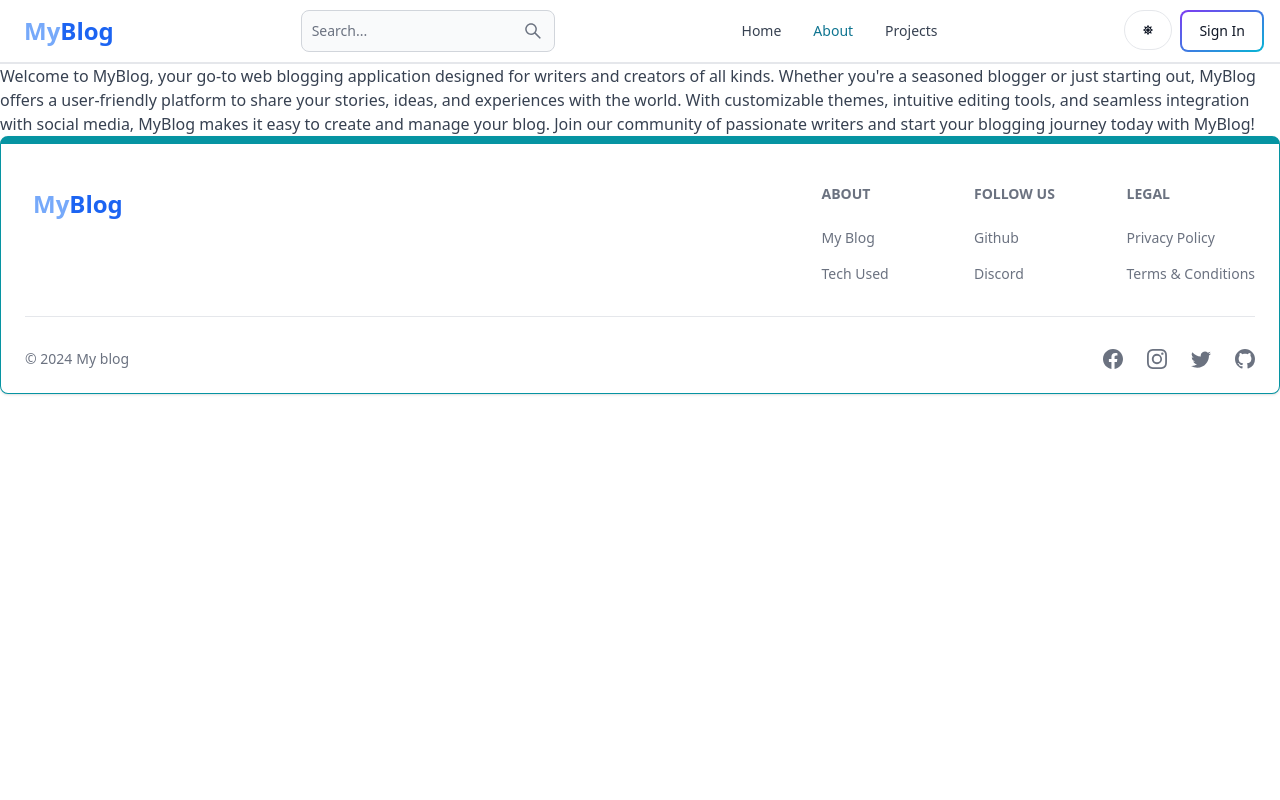
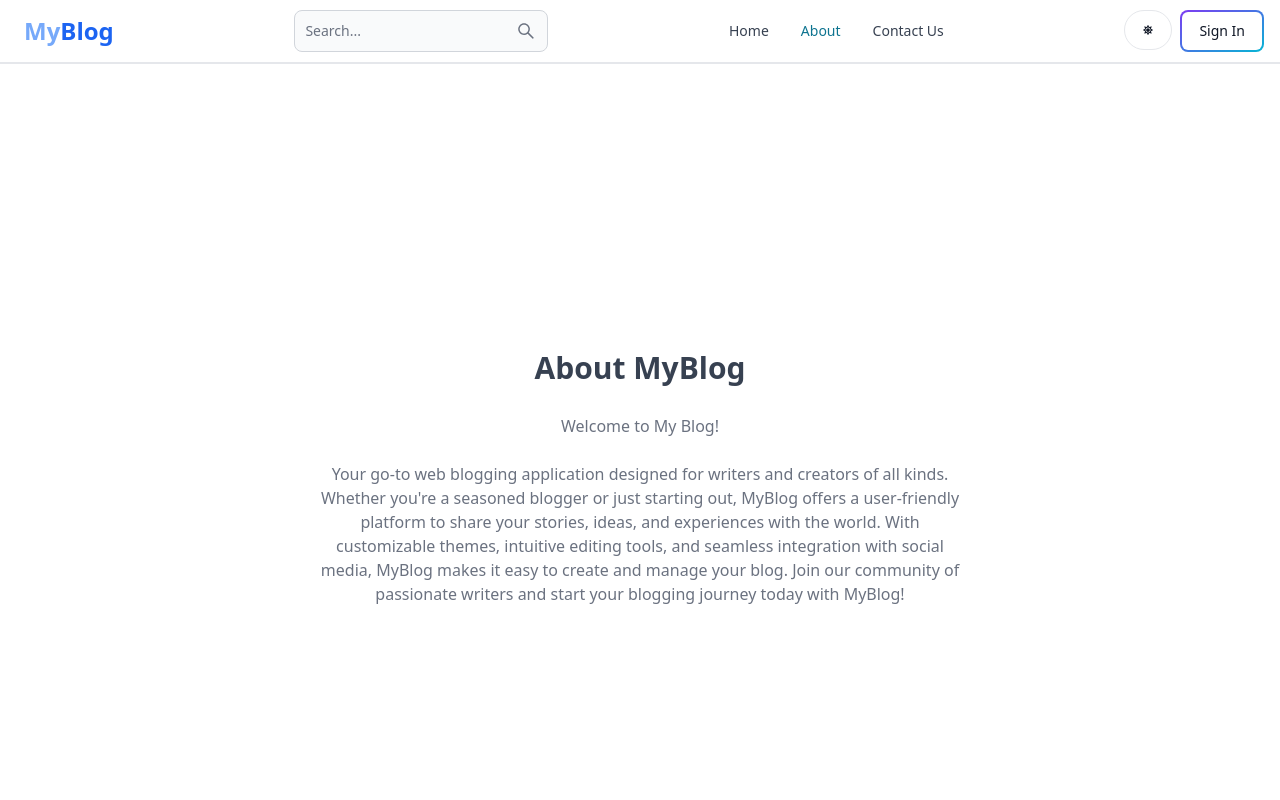
Before and after one commit to Xessankit13/Mern-Blog, a React (Vite) app in the folder client/: page /about in a window 1280 px wide. Shown: the top 800 px of the page. Built offline with nearby package versions, Linux system fonts and the light colour scheme; no server answers.

Commit message:
Pre installation

```diff
--- a/client/src/App.jsx
+++ b/client/src/App.jsx
@@ -12,6 +12,7 @@ import { Link } from "react-router-dom";
 import OnlyAdminPrivateRoute from "./components/OnlyAdminPrivateRoute";
 import UpdatePost from "./pages/UpdatePost";
 import PostPage from "./pages/PostPage";
+import { Contact } from "./pages/Contact";
 export default function App() {
   return (
     <BrowserRouter className="text-3xl font-bold underline">
@@ -21,6 +22,7 @@ export default function App() {
         <Route path="/about" element={<About />} />
         <Route path="/sign-in" element={<SignIn />} />
         <Route path="/sign-up" element={<SignUp />} />
+        <Route path="/contact" element={<Contact/>} />
 
         <Route element={<PrivateRoute />}>
           <Route path="/dashboard" element={<Dashboard />} />
--- a/client/src/components/Header.jsx
+++ b/client/src/components/Header.jsx
@@ -92,7 +92,7 @@ export default function Header() {
           <Link to="/about">About</Link>
         </Navbar.Link>
         <Navbar.Link active={path === "/projects"} as={"div"}>
-          <Link to="/projects">Projects</Link>
+          <Link to="/conatct">Contact Us</Link>
         </Navbar.Link>
       </Navbar.Collapse>
     </Navbar>
--- a/client/src/pages/About.jsx
+++ b/client/src/pages/About.jsx
@@ -2,14 +2,30 @@ import React from "react";
 
 export const About = () => {
   return (
-    <div>
-      Welcome to MyBlog, your go-to web blogging application designed for
-      writers and creators of all kinds. Whether you're a seasoned blogger or
-      just starting out, MyBlog offers a user-friendly platform to share your
-      stories, ideas, and experiences with the world. With customizable themes,
-      intuitive editing tools, and seamless integration with social media,
-      MyBlog makes it easy to create and manage your blog. Join our community of
-      passionate writers and start your blogging journey today with MyBlog!
+    <div className="min-h-screen flex items-center justify-center">
+      <div className="max-w-2xl mx-auto p-3 text-center">
+        <div>
+          <h1 className="text-3xl font font-semibold text-center my-7">
+            About MyBlog
+          </h1>
+          <div className="text-md text-gray-500 flex flex-col gap-6">
+            <p>Welcome to My Blog!</p>
+
+
+
+            <p>
+              Your go-to web blogging application designed
+              for writers and creators of all kinds. Whether you're a seasoned
+              blogger or just starting out, MyBlog offers a user-friendly
+              platform to share your stories, ideas, and experiences with the
+              world. With customizable themes, intuitive editing tools, and
+              seamless integration with social media, MyBlog makes it easy to
+              create and manage your blog. Join our community of passionate
+              writers and start your blogging journey today with MyBlog!
+            </p>
+          </div>
+        </div>
+      </div>
     </div>
   );
 };
--- /dev/null
+++ b/client/src/pages/Contact.jsx
@@ -0,0 +1,7 @@
+import React from 'react'
+
+export const Contact = () => {
+  return (
+    <div>Contact</div>
+  )
+}
--- a/package.json
+++ b/package.json
@@ -6,7 +6,8 @@
   "type": "module",
   "scripts": {
     "dev": "nodemon api/index.js",
-    "start": "node api/index.js"
+    "start": "node api/index.js",
+    "build": "npm install && npm install --prefix client && npm run build --prefix client"
   },
   "author": "",
   "license": "ISC",
```
Also changed, not shown: 1 other file (tests, documents, lock files or other folders).
